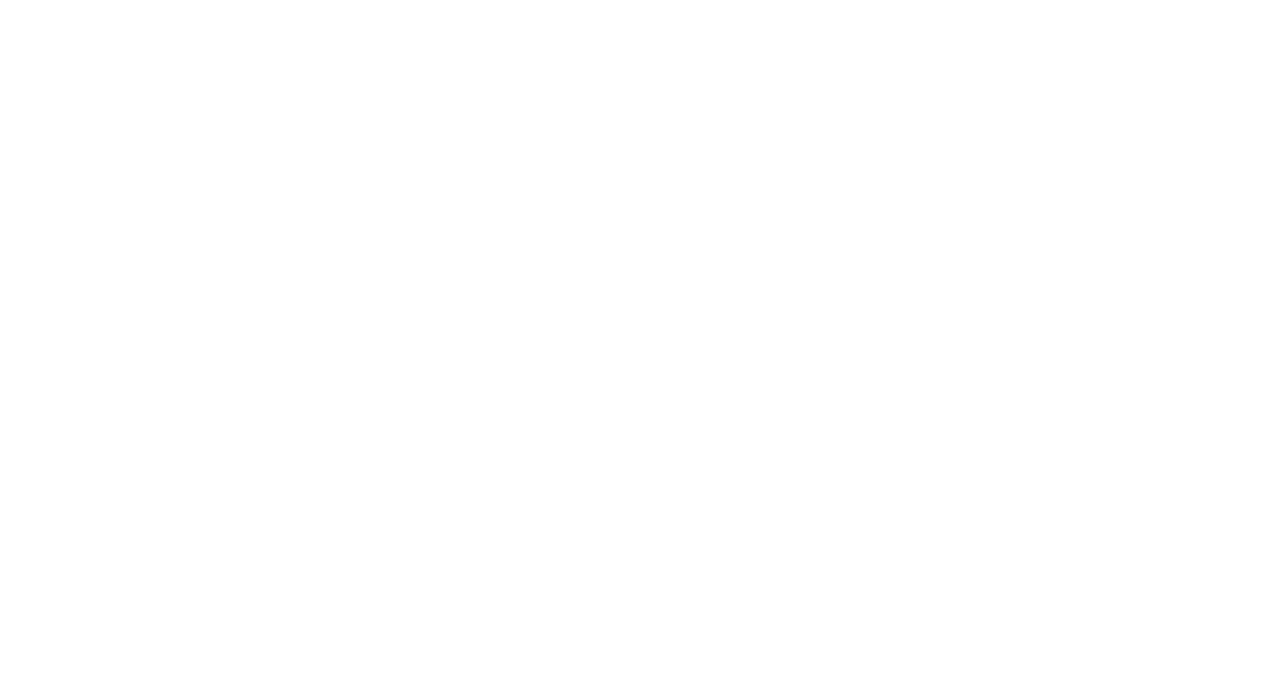
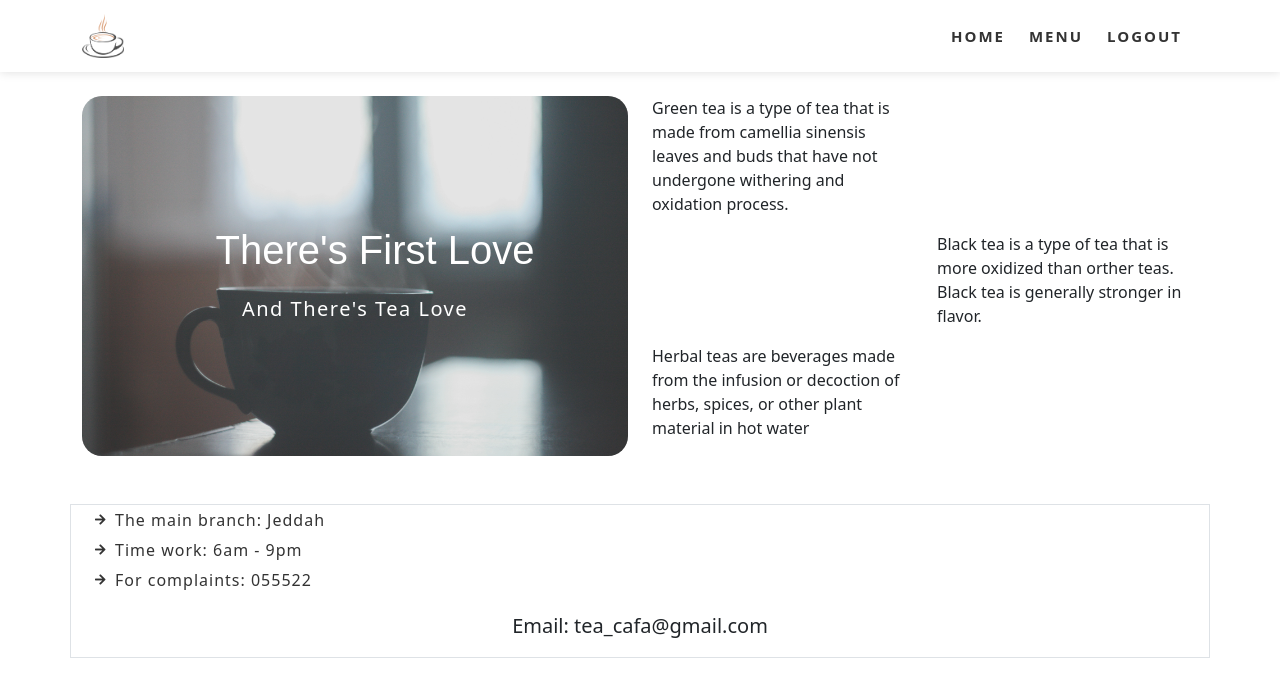
Before and after one commit to abdo99ibrahim/coffee-factory-website, a plain HTML site: page email.html in a window 1280 px wide. Drawn offline with nearby package versions, Linux system fonts and the light colour scheme.

Commit message:
email page

```diff
--- /dev/null
+++ b/css/email.css
@@ -0,0 +1,53 @@
+.email_section .content{
+    position: relative;
+    background-image: url(../assets/images/7.jpg);
+    background-repeat: no-repeat;
+    background-size:cover;
+    width: 100%;
+    height: 100%;
+    color: #fff;
+    display: block;
+    border-radius: 20px;
+    /* padding-top: 100px; */
+    text-align: left;
+}
+.email_section  h1{
+padding-top: 130px !important;
+}
+.email_section  h5{
+    margin-top: 15px;
+    letter-spacing: 1.5px;
+    position: absolute;
+    left: 50%;
+    transform: translate(-50%);
+}
+.email_section .content::before{
+    content: "";
+    position:absolute;
+    width: 100%;
+    height: 100%;
+    background: rgba(151, 151, 151, 0.247);
+    border-radius: 20px;
+
+
+}
+
+.email_section ul li{
+    display: flex;
+    justify-content: flex-start;
+    align-items: center;
+    font-weight: 400;
+    letter-spacing: 1px;
+    color: #333;
+    line-height: 30px;
+    position: relative;
+}
+.email_section ul li::before{
+    content: "\f061";
+    font-family: "Font Awesome 5 Free";
+    font-weight: 600;
+    font-size: 12px;
+    position: absolute;
+    left: -20px;
+
+}
--- a/email.html
+++ b/email.html
@@ -1,12 +1,96 @@
 <!DOCTYPE html>
 <html lang="en">
-<head>
-    <meta charset="UTF-8">
-    <meta http-equiv="X-UA-Compatible" content="IE=edge">
-    <meta name="viewport" content="width=device-width, initial-scale=1.0">
-    <title>Email</title>
-</head>
+    <head>
+        <meta charset="UTF-8">
+        <meta http-equiv="X-UA-Compatible" content="IE=edge">
+        <meta name="viewport" content="width=device-width, initial-scale=1.0">
+        <title>Tea</title>
+        <link rel="stylesheet" href="css/style.css">
+        <link rel="stylesheet" href="css/menu.css">
+        <link rel="stylesheet" href="css/email.css">
+        <link rel="stylesheet" href="css/normalize.css">
+        <link href="https://cdn.jsdelivr.net/npm/bootstrap@5.1.3/dist/css/bootstrap.min.css" rel="stylesheet">
+        <link rel="stylesheet" href="https://cdn.jsdelivr.net/npm/bootstrap-icons@1.8.1/font/bootstrap-icons.css">
+        <link rel="stylesheet" href="https://cdnjs.cloudflare.com/ajax/libs/font-awesome/5.15.4/css/all.min.css"
+            integrity="sha512-1ycn6IcaQQ40/MKBW2W4Rhis/DbILU74C1vSrLJxCq57o941Ym01SwNsOMqvEBFlcgUa6xLiPY/NS5R+E6ztJQ=="
+            crossorigin="anonymous" referrerpolicy="no-referrer" />
+        <!-- Font Google -->
+        <link rel="preconnect" href="https://fonts.googleapis.com">
+        <link rel="preconnect" href="https://fonts.gstatic.com" crossorigin>
+        <link
+            href="https://fonts.googleapis.com/css2?family=Cairo:wght@300;600;700;900&family=Open+Sans:wght@300;400;700&display=swap"
+            rel="stylesheet">
+    </head>
 <body>
+    <nav class="navbar navbar-expand-lg navbar-light ">
+        <div class="container">
+            <a class="navbar-brand" href="./index.html">
+                <img src="./assets/images/coffee_logo.png" class="img-fluid">
+            </a> <button aria-controls="navbarSupportedContent" aria-expanded="false" aria-label="Toggle navigation"
+                class="navbar-toggler" data-bs-target="#navbarSupportedContent" data-bs-toggle="collapse"
+                type="button"><span class="navbar-toggler-icon"></span></button>
+            <div class="collapse navbar-collapse" id="navbarSupportedContent">
+                <ul class="navbar-nav ms-auto mb-2 mb-lg-0">
+                    <li class="nav-item">
+                        <a class="nav-link" href="./index.html">Home</a>
+                    </li>
+                    <li class="nav-item">
+                        <a class="nav-link" href="./menu.html">Menu</a>
+                    </li>
+                    <li class="nav-item">
+                        <a class="nav-link" href="./sign.html">Logout</a>
+                    </li>
 
+            </div>
+        </div>
+    </nav>
+    <div class="container mt-4 email_section">
+        <div class="row">
+            <div class="col-md-6 col-12">
+                <div class="content">
+                    <h1>There's First Love</h1>
+                    <h5>And There's Tea Love</h5>
+                </div>
+            </div>
+            <div class="col-md-6 col-12">
+                <div class="row">
+                    <div class="col-6">
+                        <p>Green tea is a type of tea that is made from camellia sinensis leaves and buds that have not undergone withering and oxidation process.</p>
+                    </div>
+                    <div class="col-6"></div>
+                </div>
+                <div class="row">
+                    <div class="col-6"></div>
+                    <div class="col-6">
+                        <p>Black tea is a type of tea that is more oxidized than orther teas. Black tea is generally stronger in flavor.</p>
+                    </div>
+                </div>
+                <div class="row">
+                    <div class="col-6">
+                        <p>Herbal teas are beverages made from the infusion or decoction of herbs, spices, or other plant material in hot water</p>
+                    </div>
+                    <div class="col-6"></div>
+                </div>
+            </div>
+        </div>
+        <div class="row">
+            <div class="col-12 border mt-5">
+                <ul>
+                    <li>
+                        The main branch: Jeddah
+                    </li>
+                    <li>
+                        Time work: 6am - 9pm
+                    </li>
+                    <li>
+                        For complaints: 055522
+                    </li>
+                </ul>
+                <p class="lead text-center">Email: tea_cafa@gmail.com</p>
+            </div>
+        </div>
+    </div>
+    <script src="https://cdn.jsdelivr.net/npm/bootstrap@5.1.3/dist/js/bootstrap.bundle.min.js">
+    </script>
 </body>
 </html>
```
Also changed, not shown: index.html (+4 -4 lines), menu.html (+2 -0 lines), assets/images/7.jpg (added).
